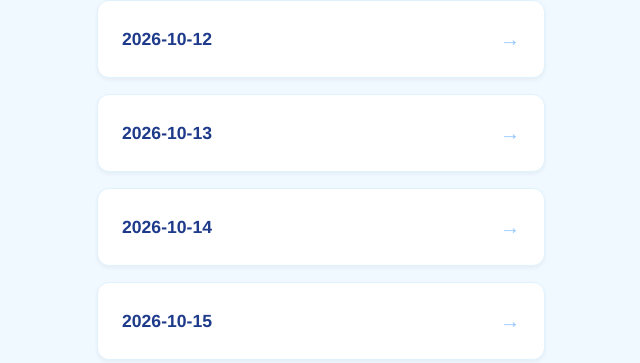
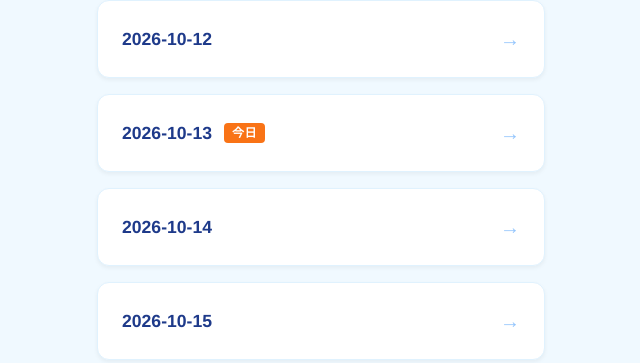
Before and after one commit to 202304700/my-wave-app, a Flask app: page / in a window 1280 px wide. Shown: the part 220-583 px from the top of the page, without its empty margins (319-959 px from the left). Run offline with Flask 3, Linux system fonts and the light colour scheme; some libraries are stand-ins or nearby versions.

Commit message:
トップページに今日を分かりやすく表示

```diff
--- a/app.py
+++ b/app.py
@@ -169,9 +169,10 @@ def save_log():
 def index():
     # 「昨日（-1）」から「6日後（6）」までの日付リストを作成し、トップページに渡す
     today = datetime.today()
+    today_str = today.strftime('%Y-%m-%d')  # ★追加：今日の日付文字列を作る
     dates = [today + timedelta(days=i) for i in range(-1, 7)]  # ← 0スタートではなく、-1スタートに変更！
     date_strings = [date.strftime('%Y-%m-%d') for date in dates]
-    return render_template('index.html', dates=date_strings)
+    return render_template('index.html', dates=date_strings, today_str=today_str)
 
 
 @app.route('/<date>')
--- a/templates/index.html
+++ b/templates/index.html
@@ -30,7 +30,14 @@
         <div class="space-y-4">
             {% for date in dates %}
             <button class="date-card" onclick="window.location.href='{{ url_for('show_wave_info', date=date) }}'">
-                <span>{{ date }}</span>
+                <span class="flex items-center">
+                    {{ date }}
+                    <!-- ★追加：今日の日付ならオレンジのバッジを出す -->
+                    {% if date == today_str %}
+                    <span
+                        class="ml-3 text-xs bg-orange-500 text-white px-2 py-0.5 rounded font-bold tracking-wider">今日</span>
+                    {% endif %}
+                </span>
                 <span class="arrow text-xl">→</span>
             </button>
             {% endfor %}
```
